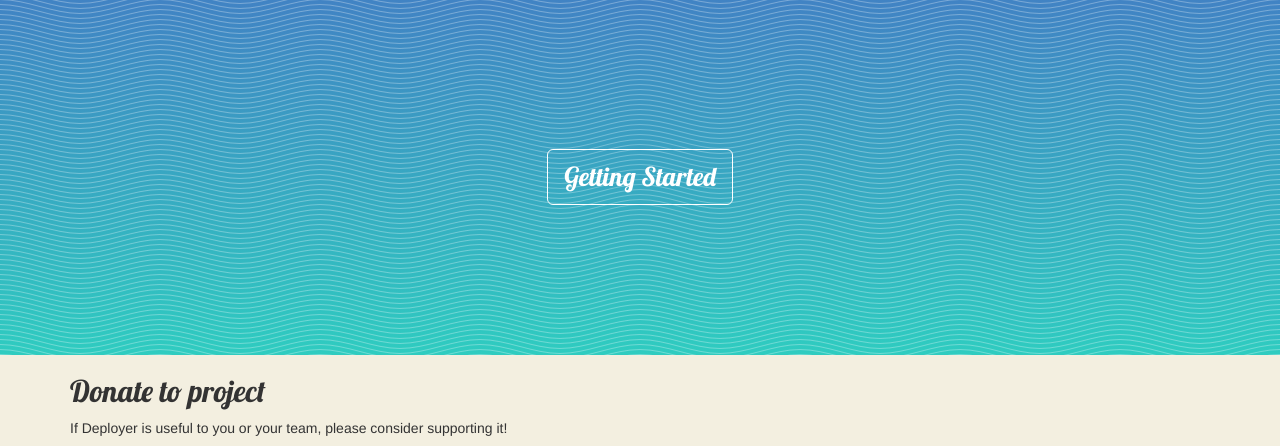
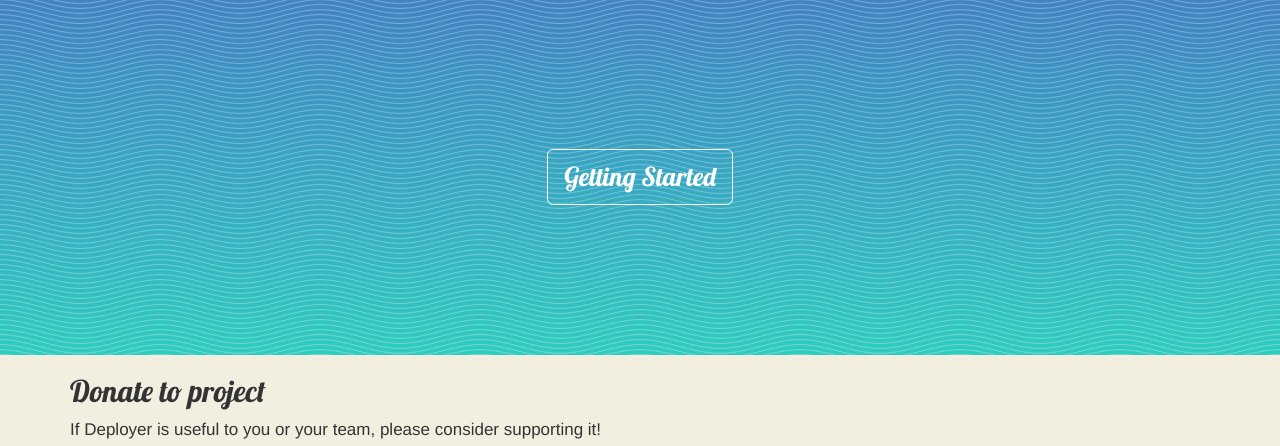
Before and after one commit to TrueXakeP/deployer.org, a PHP site: template pages/index.twig in a window 1280 px wide. Shown: the part 1018-1464 px from the top of the page. Run offline with PHP 8.4, Linux system fonts and the light colour scheme; the template is opened without the code that fills it, so the values that code supplies are empty; some libraries are stand-ins or nearby versions.

Commit message:
Update style.

```diff
--- a/assets/css/styles.css
+++ b/assets/css/styles.css
@@ -307,6 +307,10 @@ pre {
     border: none;
 }
 
+p, blockquote {
+    font-size: 17px;
+}
+
 blockquote {
     background-color: #E2DDCF;
 }
```
